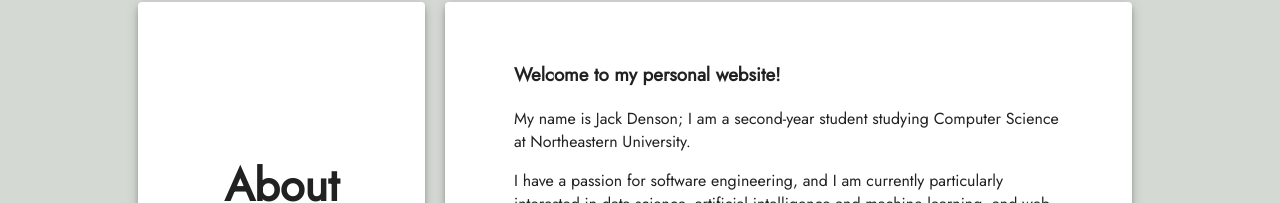
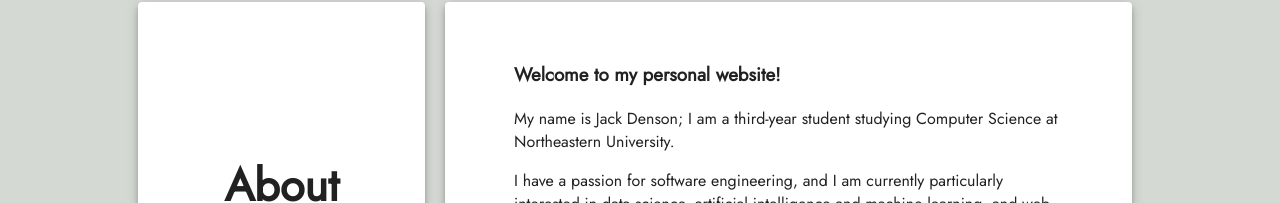
Before and after one commit to jack-denson/personal-site, a React (Create React App) app: page / in a window 1280 px wide. Shown: the part 147-350 px from the top of the page. Built offline with nearby package versions, Linux system fonts and the light colour scheme.

Commit message:
I am a third year now

```diff
--- a/src/App.js
+++ b/src/App.js
@@ -22,7 +22,7 @@ function App() {
       </header>
       <Section className="AppSection" title = "About" titleLeft={true} image={JackRound} imAlt = "Jack Denson">
       <h3>Welcome to my personal website!</h3>
-      <p> My name is Jack Denson; I am a second-year student studying Computer Science at Northeastern University.</p>
+      <p> My name is Jack Denson; I am a third-year student studying Computer Science at Northeastern University.</p>
       <p> I have a passion for software engineering, and I am currently particularly interested in data science, artificial intelligence and machine learning, and web development - but I am interested in something new all the time!</p>
       <p> </p>
       <p> My personal interests include movies(favorites are Seth Rogen/Jonah
```
